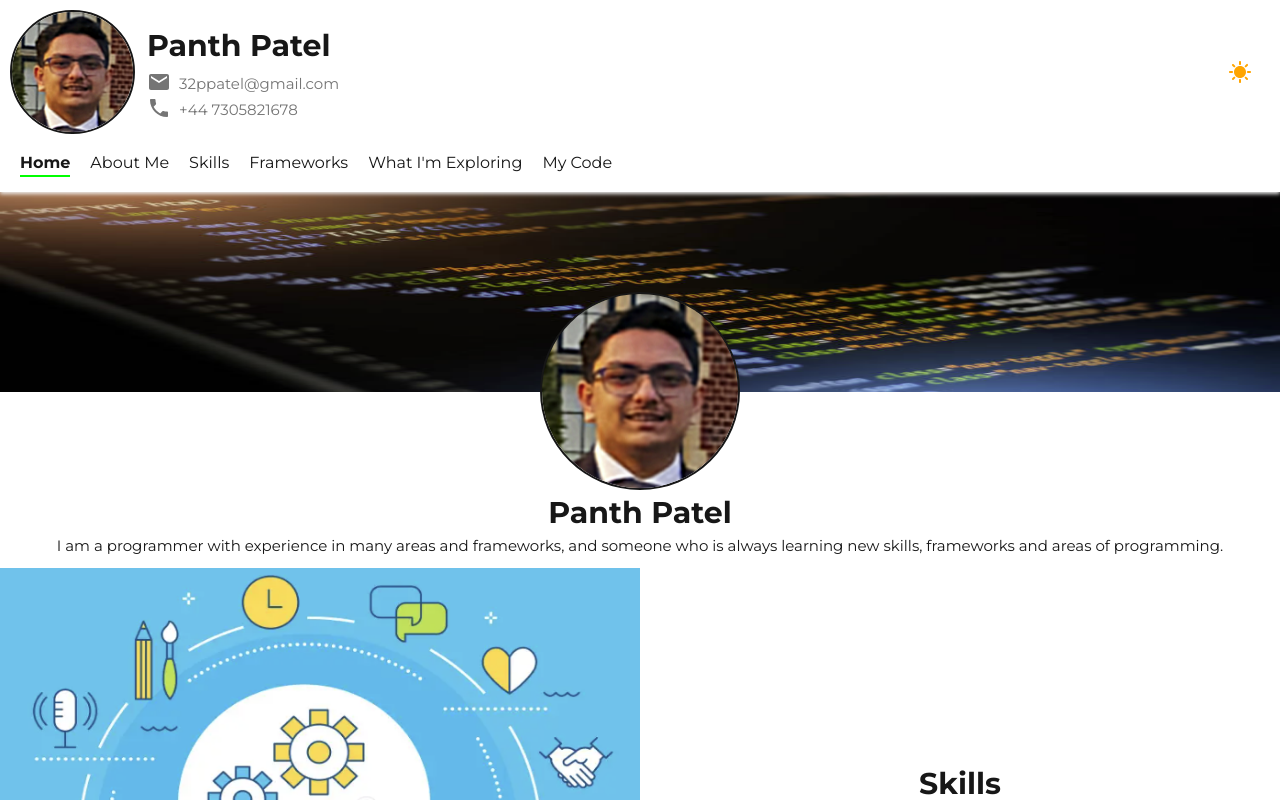
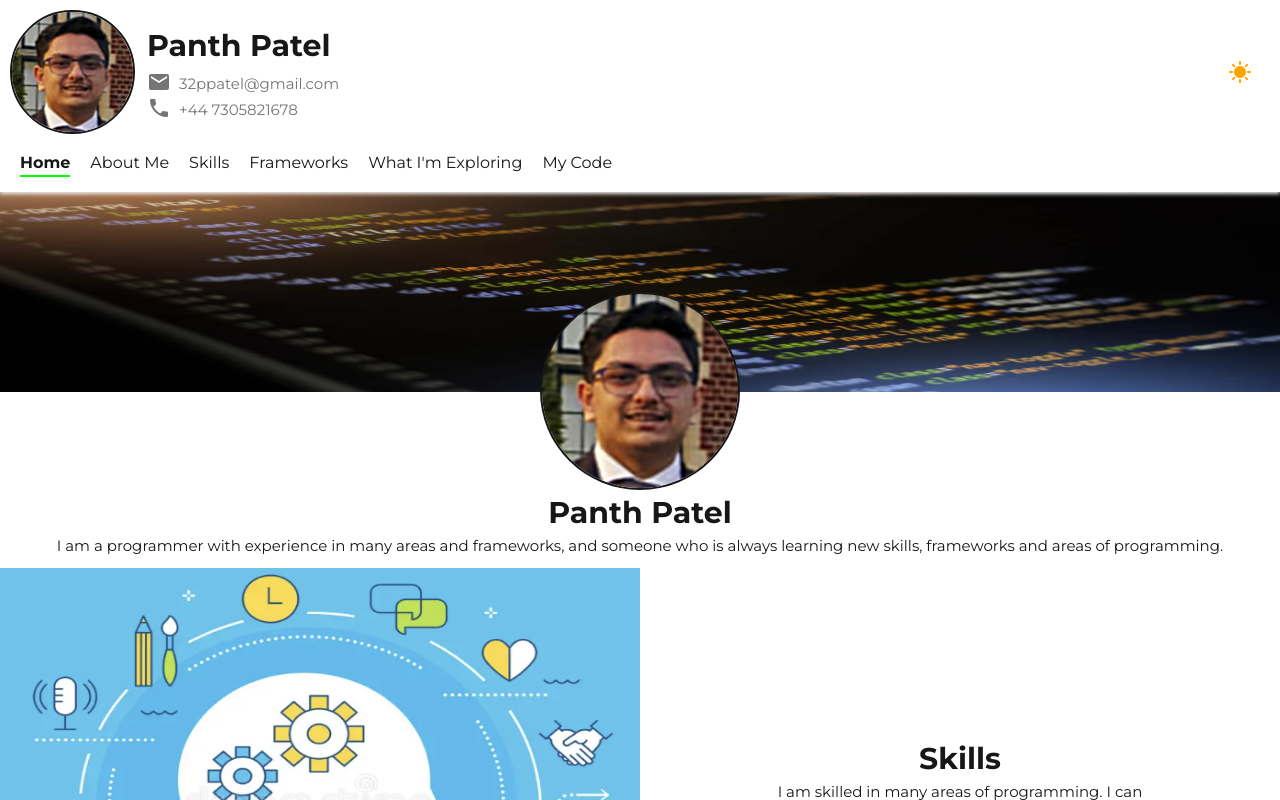
Before and after one commit to PP6464/my-portfolio-nextjs, a Next.js app: page / in a window 1280 px wide. Built offline with nearby package versions, Linux system fonts and the light colour scheme.

Commit message:
add image height constraints

```diff
--- a/app/components/section/section.css
+++ b/app/components/section/section.css
@@ -21,7 +21,7 @@
 }
 
 .section img {
-    max-height: 500px;
+    height: min(50vw, 450px);
     width: 50%;
 }
 
@@ -64,6 +64,11 @@
     text-align: center;
 }
 
+.section div div h1 {
+    text-align: center;
+    width: min(410px, 95%);
+}
+
 @media (width < 1000px) {
     .section div div {
         width: 100%;
@@ -87,6 +92,12 @@
     }
 }
 
+@media (width < 500px) {
+    .section img {
+        height: 75vw;
+    }
+}
+
 @media (prefers-reduced-motion) {
     .section {
         transition: none;
```
